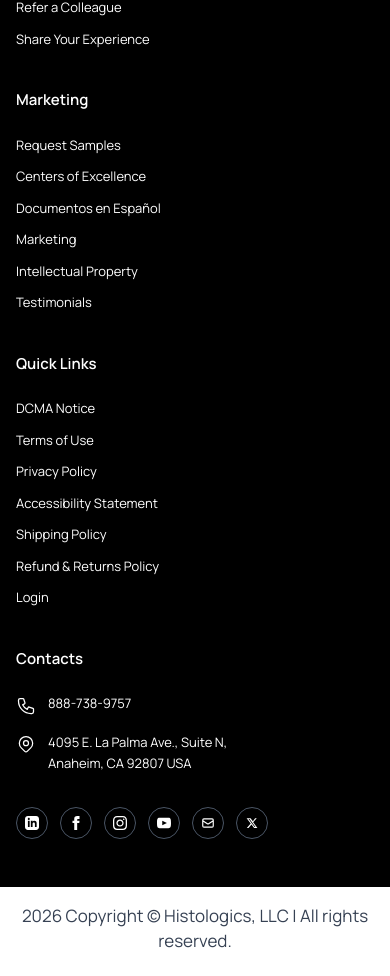
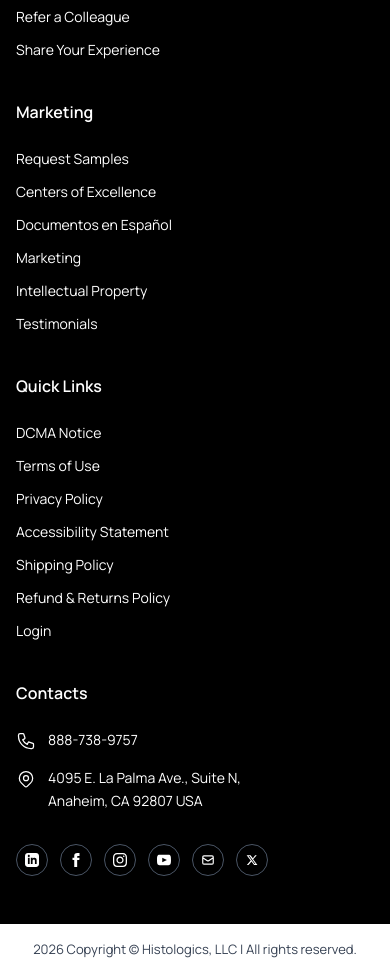
Before and after one commit to PraveenKumarTCP/histologics, a Next.js app: page / in a window 390 px wide. Shown: the part 10432-11408 px from the top of the page. Built offline with nearby package versions, Linux system fonts and the light colour scheme.

Commit message:
update Layout

```diff
--- a/app/_components/Footer.tsx
+++ b/app/_components/Footer.tsx
@@ -7,7 +7,7 @@ export default function Footer() {
 
     return (
         <footer className="bg-black text-white pt-16">
-            <div className="container mx-auto px-4 sm:px-6 lg:px-8 max-w-[1400px]">
+            <div className="container mx-auto px-4 sm:px-6 lg:px-8">
                 <div className="grid grid-cols-1 md:grid-cols-2 lg:grid-cols-5 gap-10 mb-12">
                     {/* Column 1: Logo & Search */}
                     <div className="lg:col-span-1 flex flex-col justify-start" data-aos="fade-up" data-aos-delay="0">
@@ -36,9 +36,9 @@ export default function Footer() {
 
                     {/* Column 2: About */}
                     <div className="flex flex-col gap-3" data-aos="fade-up" data-aos-delay="100">
-                        <h4 className="text-[15px] font-semibold mb-3 text-white">About</h4>
+                        <h4 className="text-[16px] font-semibold mb-3 text-white">About</h4>
                         {about.map((link, idx) => (
-                            <Link key={idx} href={link.href} className="text-[13px] text-text-white transition-colors">
+                            <Link key={idx} href={link.href} className="text-[14px] text-text-white transition-colors">
                                 {link.label}
                             </Link>
                         ))}
@@ -46,9 +46,9 @@ export default function Footer() {
 
                     {/* Column 3: Marketing */}
                     <div className="flex flex-col gap-3" data-aos="fade-up" data-aos-delay="200">
-                        <h4 className="text-[15px] font-semibold mb-3 text-white">Marketing</h4>
+                        <h4 className="text-[16px] font-semibold mb-3 text-white">Marketing</h4>
                         {marketing.map((link, idx) => (
-                            <Link key={idx} href={link.href} className="text-[13px] text-text-white transition-colors">
+                            <Link key={idx} href={link.href} className="text-[14px] text-text-white transition-colors">
                                 {link.label}
                             </Link>
                         ))}
@@ -56,9 +56,9 @@ export default function Footer() {
 
                     {/* Column 4: Quick Links */}
                     <div className="flex flex-col gap-3" data-aos="fade-up" data-aos-delay="300">
-                        <h4 className="text-[15px] font-semibold mb-3 text-white">Quick Links</h4>
+                        <h4 className="text-[16px] font-semibold mb-3 text-white">Quick Links</h4>
                         {quickLinks.map((link, idx) => (
-                            <Link key={idx} href={link.href} className="text-[13px] text-text-white hover:text-white transition-colors">
+                            <Link key={idx} href={link.href} className="text-[14px] text-text-white hover:text-white transition-colors">
                                 {link.label}
                             </Link>
                         ))}
@@ -66,14 +66,14 @@ export default function Footer() {
 
                     {/* Column 5: Contacts */}
                     <div className="flex flex-col gap-4" data-aos="fade-up" data-aos-delay="400">
-                        <h4 className="text-[15px] font-semibold mb-2 text-white">Contacts</h4>
-                        <div className="flex items-start gap-3 text-[13px] text-text-white">
+                        <h4 className="text-[16px] font-semibold mb-2 text-white">Contacts</h4>
+                        <div className="flex items-start gap-3 text-[14px] text-text-white">
                             <svg className="w-5 h-5 flex-shrink-0 text-white mt-0.5" fill="none" stroke="currentColor" viewBox="0 0 24 24">
                                 <path strokeLinecap="round" strokeLinejoin="round" strokeWidth="1.5" d="M3 5a2 2 0 012-2h3.28a1 1 0 01.948.684l1.498 4.493a1 1 0 01-.502 1.21l-2.257 1.13a11.042 11.042 0 005.516 5.516l1.13-2.257a1 1 0 011.21-.502l4.493 1.498a1 1 0 01.684.949V19a2 2 0 01-2 2h-1C9.716 21 3 14.284 3 6V5z" />
                             </svg>
                             {contact.phone}
                         </div>
-                        <div className="flex items-start gap-3 text-[13px] text-white">
+                        <div className="flex items-start gap-3 text-[14px] text-white">
                             <svg className="w-5 h-5 flex-shrink-0 text-white mt-0.5" fill="none" stroke="currentColor" viewBox="0 0 24 24">
                                 <path strokeLinecap="round" strokeLinejoin="round" strokeWidth="1.5" d="M17.657 16.657L13.414 20.9a1.998 1.998 0 01-2.827 0l-4.244-4.243a8 8 0 1111.314 0z" />
                                 <path strokeLinecap="round" strokeLinejoin="round" strokeWidth="1.5" d="M15 11a3 3 0 11-6 0 3 3 0 016 0z" />
@@ -125,7 +125,7 @@ export default function Footer() {
             </div>
 
             <div className="bg-white py-4 text-center mt-6">
-                <p className="text-[13px] text-gray-700 font-medium">
+                <p className="text-[13px]! text-gray-700 font-medium">
                     2026 Copyright © Histologics, LLC | All rights reserved.
                 </p>
             </div>
--- a/app/_components/Hero.tsx
+++ b/app/_components/Hero.tsx
@@ -35,10 +35,10 @@ export default function Hero() {
                 className="relative max-w-4xl z-20 container mx-auto text-center text-white"
                 data-aos="fade-up"
             >
-                <h1 className="text-3xl md:text-3xl xl:text-5xl font-bold mb-4 drop-shadow-xl">
+                <h1 className="text-3xl md:text-4xl font-bold mb-4 drop-shadow-xl">
                     Saving Lives Worldwide
                 </h1>
-                <h2 className="text-3xl md:text-3xl xl:text-5xl font-bold drop-shadow-xl">
+                <h2 className="text-3xl md:text-4xl font-bold drop-shadow-xl">
                     with Kylon<sup className="text-2xl md:text-3xl">®</sup> Tissue-Based Devices
                 </h2>
             </div>
--- a/app/_components/RequestSamples.tsx
+++ b/app/_components/RequestSamples.tsx
@@ -20,9 +20,9 @@ export default function RequestSamples() {
     return (
         <section className="py-24 bg-white">
             <div className="container mx-auto px-4 sm:px-6 lg:px-8">
-                <div className="flex flex-col md:flex-row items-center  overflow-hidden bg-white">
+                <div className="flex flex-col md:gap-16 md:flex-row items-center  overflow-hidden bg-white">
                     {/* Left Text Box */}
-                    <div className="w-full md:w-1/2 p-12 md:p-16 flex flex-col justify-center" data-aos="fade-right">
+                    <div className="w-full md:w-1/2 p-12 md:p-0 flex flex-col justify-center" data-aos="fade-right">
                         <h2 className="text-[27px] font-bold text-[#0073CF] mb-6">
                             Request Product Samples
                         </h2>
--- a/app/layout.tsx
+++ b/app/layout.tsx
@@ -10,7 +10,10 @@ const manrope = Manrope({
 import { AosInit } from "./_components/AosInit";
 
 export const metadata: Metadata = {
-  title: "Histologics Homepage",
+  icons: {
+    icon: "/images/histologics-logo.png",
+  },
+  title: "Histologics",
   description: "Saving Lives Worldwide with Kylon Tissue-Based Devices",
 };
 
```
